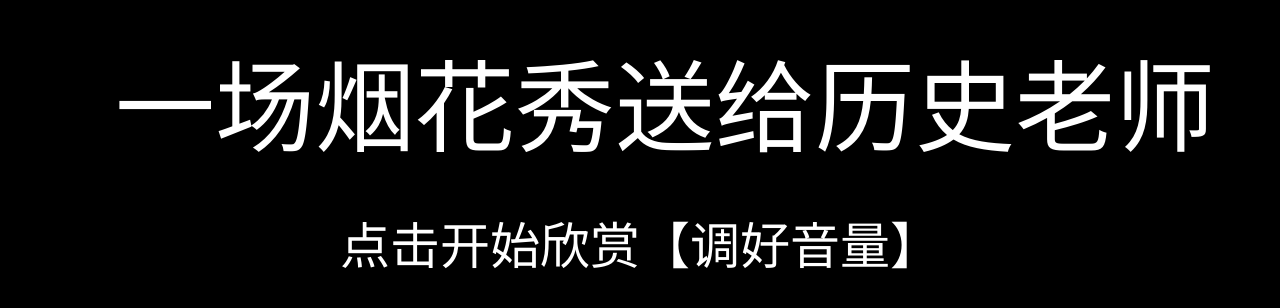
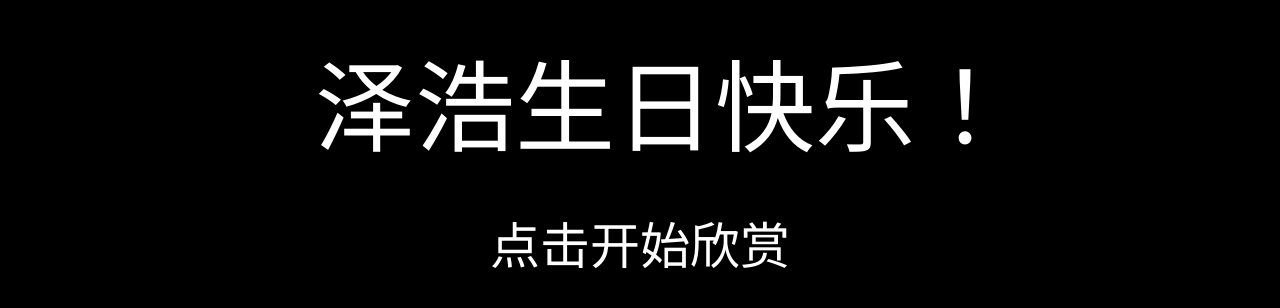
Before and after one commit to Haprcom/JZH, a plain HTML site: page index.html in a window 1280 px wide. Shown: the part 292-600 px from the top of the page. Drawn offline with Linux system fonts and the light colour scheme.

Commit message:
Update index.html

```diff
--- a/index.html
+++ b/index.html
@@ -2,7 +2,7 @@
 <html>
 <head>
 <meta http-equiv="Content-Type" content="text/html; charset=utf-8">
-<title>送一场烟花秀给历史老师</title>
+<title>一场烟花秀送给你！</title>
 <meta name="viewport" content=''>
 <!-- <script src='css/vconsole.js'></script> -->
 <script>
@@ -20,7 +20,7 @@
 </style>
 </head>
 <body>
-	<div class="happy">&nbsp;&nbsp;一场烟花秀送给历史老师<br><small>点击开始欣赏【调好音量】</small></div>
+	<div class="happy">&nbsp;&nbsp;泽浩生日快乐！<br><small>点击开始欣赏</small></div>
 <canvas id="canvas"></canvas>
 <div id="wall" class="wall">
 
```
